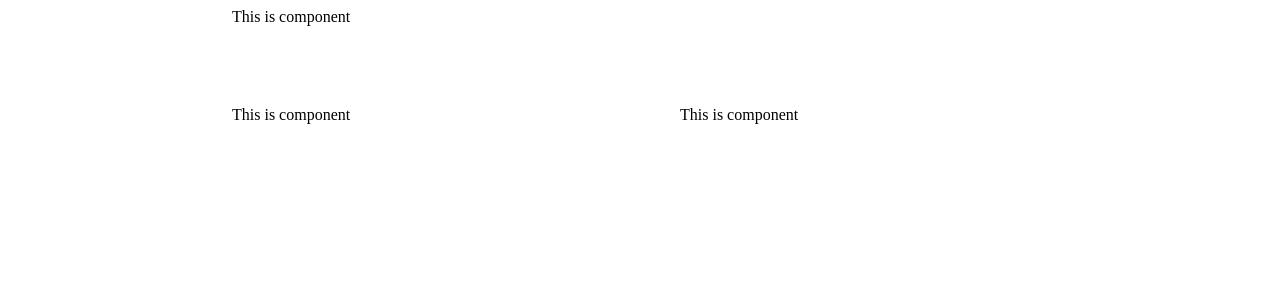
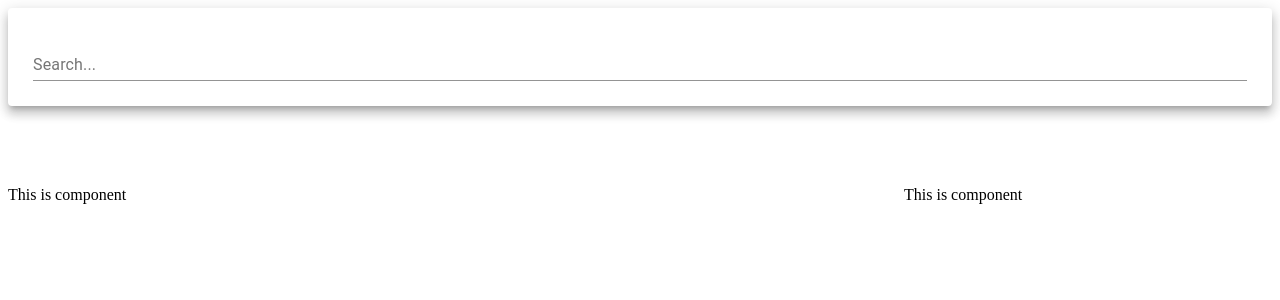
Before and after one commit to rheehot/youtube-clone, a React (Create React App) app: page / in a window 1280 px wide. Shown: the top 300 px of the page. Built offline with nearby package versions, Linux system fonts and the light colour scheme.

Commit message:
Using YOUTUBE API

```diff
--- a/public/index.html
+++ b/public/index.html
@@ -11,8 +11,6 @@
     />
     <link rel="apple-touch-icon" href="%PUBLIC_URL%/logo192.png" />
 
-    <link rel="manifest" href="%PUBLIC_URL%/manifest.json" />
-
     <title>React App</title>
   </head>
   <body>
--- a/src/App.tsx
+++ b/src/App.tsx
@@ -1,20 +1,44 @@
-import React from 'react';
+import React, { useState } from 'react';
 import { Grid } from '@material-ui/core';
 
 import youtube from './api/youtube';
-import SearchBar from './components/SearchBar'
-import VideoList from './components/VideoList';
-import VideoDetail from './components/VideoDetail';
+import { SearchBar, VideoList, VideoDetail } from './components'
 
 const App: React.FC = () => {
+  const [video, setVideo] = useState([]);
+  const [selectedVideo, setSelectedVideo] = useState({});
+
+  const handleSubmit = async (searchTerm: string) => {
+    const response = await youtube.get('search', {
+      params: {
+        part: 'snippet',
+        maxResults: 5,
+        key: '', /* TODO: put in YOUTUBE API KEY */
+        q: searchTerm,
+      }
+    });
+
+
+    /* setState가 안되는 버그 있음. */
+
+    console.log(response.data.items);
+
+    // setVideo(response.data.items);
+    setSelectedVideo(response.data.items[0]);
+
+    console.log(video);
+    console.log(selectedVideo);
+
+  }
+
   return (
     <Grid justify="center" container spacing={10}>
-      <Grid item xs={8}>
+      <Grid item xs={12}>
         <Grid container spacing={10}>
+          <Grid item xs={12}>
+            <SearchBar onFormSubmit={handleSubmit} />
+          </Grid>
           <Grid item xs={8}>
-            <SearchBar />
-          </Grid>
-          <Grid item xs={6}>
             <VideoList />
           </Grid>
           <Grid item xs={4}>
--- /dev/null
+++ b/src/api/youtube.tsx
@@ -0,0 +1,5 @@
+import axios from 'axios';
+
+export default axios.create({
+  baseURL: 'https://www.googleapis.com/youtube/v3',
+});
--- a/src/components/SearchBar.tsx
+++ b/src/components/SearchBar.tsx
@@ -1,12 +1,29 @@
-import React from 'react';
+import React, { useState } from 'react';
+
+import { Paper, TextField } from '@material-ui/core';
 
 interface SearchBarProps {
-
+  onFormSubmit(searchTerm: string): void
 }
 
-const SearchBar: React.FC<SearchBarProps> = () => {
+const SearchBar: React.FC<SearchBarProps> = ({ onFormSubmit }) => {
+  const [searchTerm, setSearchTerm] = useState<string>('');
+
+  const handleSubmit = (e: React.FormEvent) => {
+    onFormSubmit(searchTerm);
+    e.preventDefault();
+  }
+
+  const handleChange = (e: React.ChangeEvent<HTMLInputElement>) => {
+    setSearchTerm(e.target.value);
+  }
+
   return (
-    <div>This is component</div>
+    <Paper elevation={8} style={{ padding: '25px' }}>
+      <form onSubmit={handleSubmit}>
+        <TextField fullWidth label="Search..." onChange={handleChange} />
+      </form>
+    </Paper>
   );
 }
 
--- /dev/null
+++ b/src/components/index.tsx
@@ -0,0 +1,3 @@
+export { default as SearchBar } from './SearchBar';
+export { default as VideoDetail } from './VideoDetail';
+export { default as VideoList } from './VideoList';
--- a/src/react-app-env.d.ts
+++ /dev/null
@@ -1 +0,0 @@
-/// <reference types="react-scripts" />
```
Also changed, not shown: 2 other files (tests, documents, lock files or other folders).
